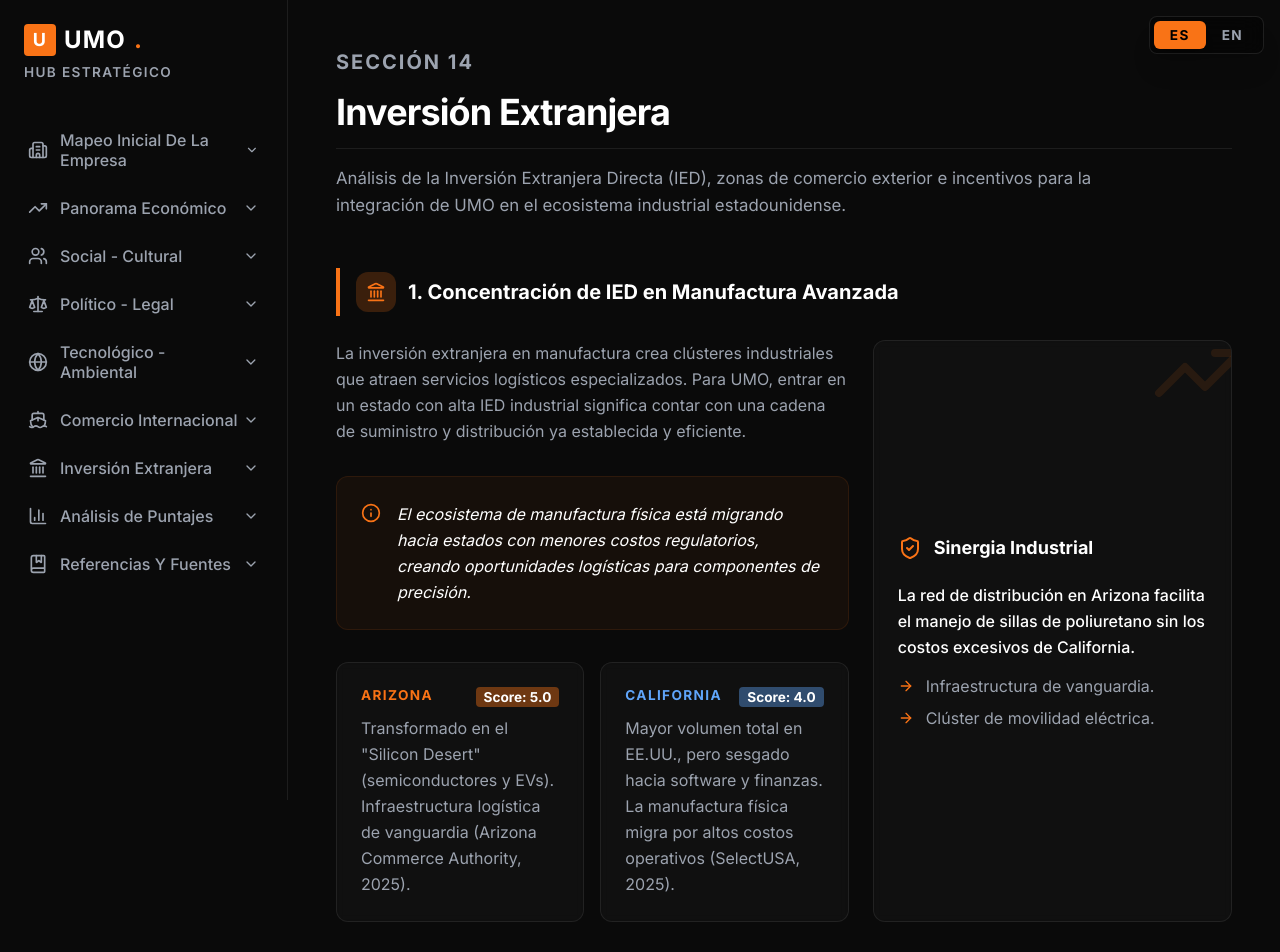
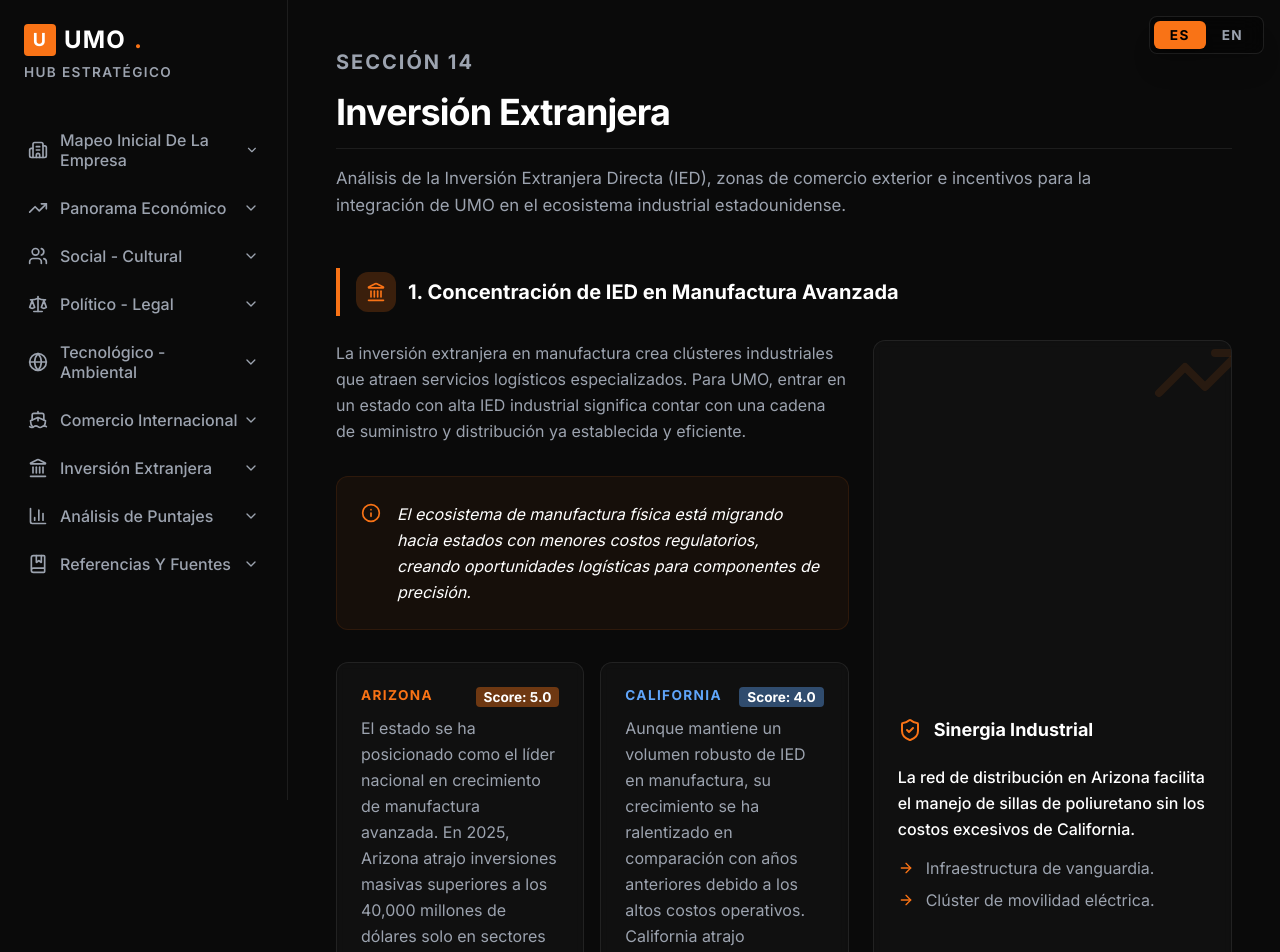
Before and after one commit to 4builes-crypto/Umo-internationalization, a React (Vite) app: page /foreign-investment in a window 1280 px wide. Shown: the top 952 px of the page. Built offline with nearby package versions, Linux system fonts and the light colour scheme.

Commit message:
feat: update Section 1 of Foreign Investment with detailed FDI data for AZ and CA

```diff
--- a/src/pages/ForeignInvestment.tsx
+++ b/src/pages/ForeignInvestment.tsx
@@ -60,8 +60,8 @@ export const ForeignInvestment = () => {
                 </div>
                 <p className="text-sm text-textSecondary leading-relaxed">
                   {language === 'es'
-                    ? 'Transformado en el "Silicon Desert" (semiconductores y EVs). Infraestructura logística de vanguardia (Arizona Commerce Authority, 2025).'
-                    : 'Transformed into the "Silicon Desert" (semiconductors and EVs). Vanguard logistical infrastructure (Arizona Commerce Authority, 2025).'}
+                    ? 'El estado se ha posicionado como el líder nacional en crecimiento de manufactura avanzada. En 2025, Arizona atrajo inversiones masivas superiores a los 40,000 millones de dólares solo en sectores de semiconductores y vehículos eléctricos (Arizona Commerce Authority, 2025). Este ecosistema, conocido como el "Silicon Desert", favorece a UMO porque crea una red logística optimizada para partes mecánicas y electrónicas, facilitando el movimiento de tus repuestos.'
+                    : 'The state has positioned itself as the national leader in advanced manufacturing growth. In 2025, Arizona attracted massive investments exceeding $40 billion in the semiconductor and electric vehicle sectors alone (Arizona Commerce Authority, 2025). This ecosystem, known as the "Silicon Desert," favors UMO by creating an optimized logistics network for mechanical and electronic parts, facilitating the movement of your spares.'}
                 </p>
               </div>
               <div className="glass-card p-6 border-zinc-800 hover:border-blue-400/30 transition-colors">
@@ -71,8 +71,8 @@ export const ForeignInvestment = () => {
                 </div>
                 <p className="text-sm text-textSecondary leading-relaxed">
                   {language === 'es'
-                    ? 'Mayor volumen total en EE.UU., pero sesgado hacia software y finanzas. La manufactura física migra por altos costos operativos (SelectUSA, 2025).'
-                    : 'Highest total volume in the US, but biased toward software and finance. Physical manufacturing is migrating due to high operating costs (SelectUSA, 2025).'}
+                    ? 'Aunque mantiene un volumen robusto de IED en manufactura, su crecimiento se ha ralentizado en comparación con años anteriores debido a los altos costos operativos. California atrajo aproximadamente 18,000 millones de dólares en IED manufacturera en el último ciclo reportado (SelectUSA, 2025). Su fuerte sigue siendo la electrónica de consumo, más que la maquinaria pesada de exteriores.'
+                    : 'While maintaining a robust volume of FDI in manufacturing, its growth has slowed compared to previous years due to high operating costs. California attracted approximately $18 billion in manufacturing FDI in the last reported cycle (SelectUSA, 2025). Its strength remains consumer electronics rather than heavy outdoor machinery.'}
                 </p>
               </div>
             </div>
```
